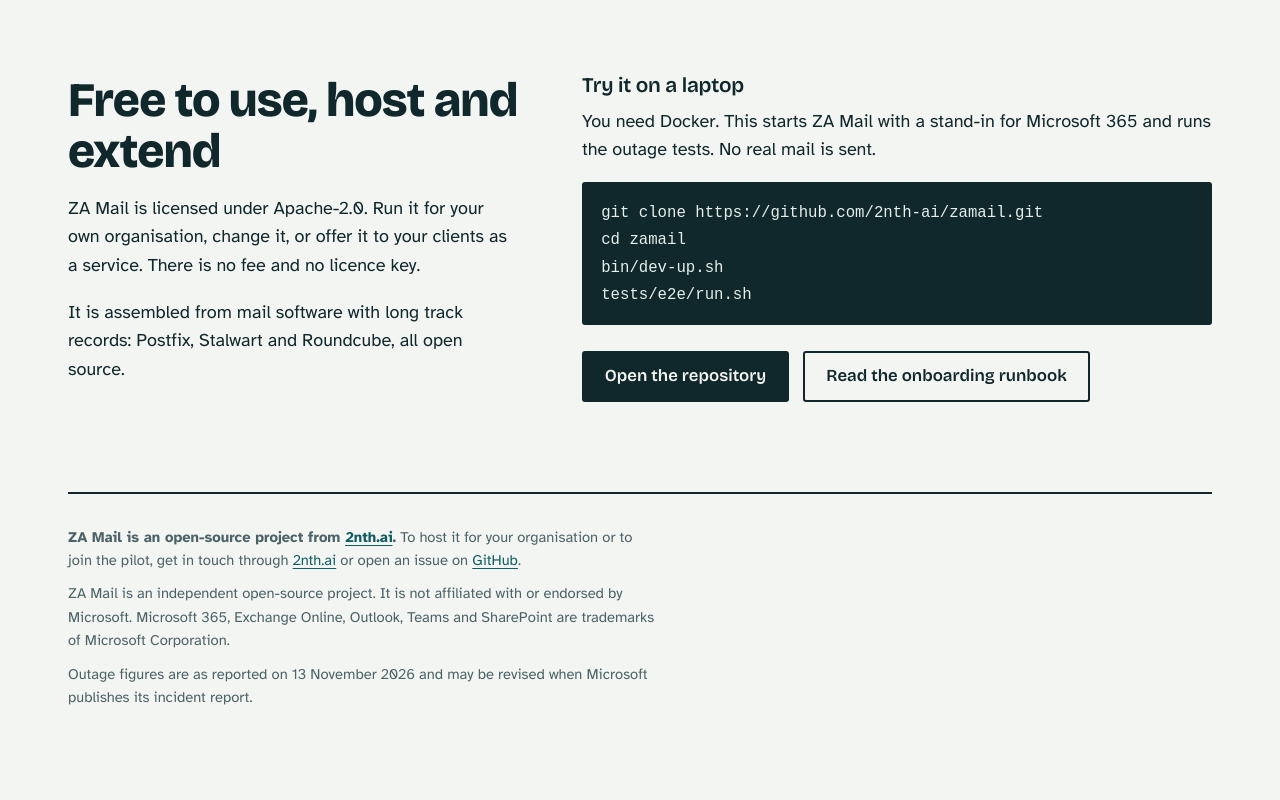
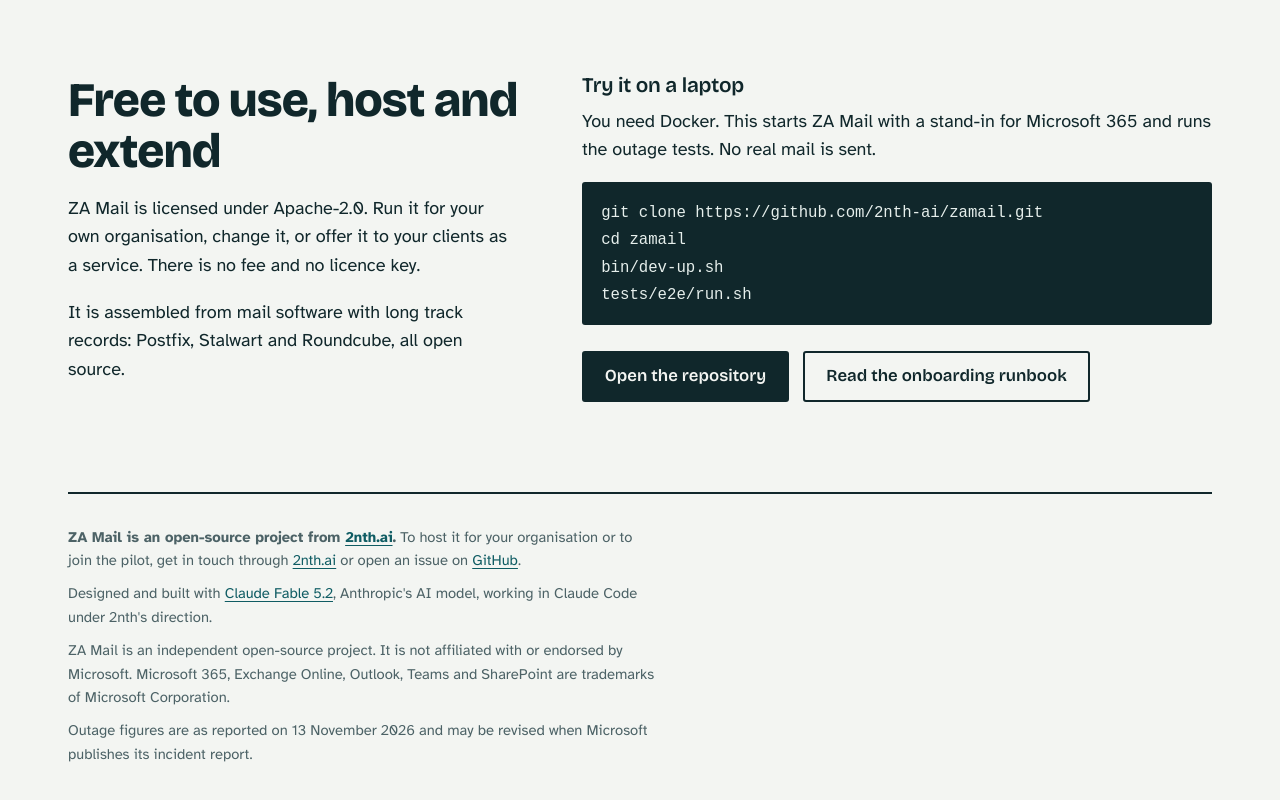
Before and after one commit to 2nth-ai/zamail, a plain HTML site: page site/index.html in a window 1280 px wide. Shown: the part 3785-4585 px from the top of the page. Before the commit the page ends 4543 px from the top, so only its background shows below. Drawn offline with nearby package versions, Linux system fonts and the light colour scheme.

Commit message:
Credit Claude Fable 5.2 as the model that built the first release
Co-Authored-By: Claude Fable 5.2 <noreply@anthropic.com>

```diff
--- a/site/index.html
+++ b/site/index.html
@@ -262,6 +262,7 @@ tests/e2e/run.sh</code></pre>
 
   <footer>
     <p><strong>ZA Mail is an open-source project from <a href="https://2nth.ai">2nth.ai</a>.</strong> To host it for your organisation or to join the pilot, get in touch through <a href="https://2nth.ai">2nth.ai</a> or open an issue on <a href="https://github.com/2nth-ai/zamail/issues">GitHub</a>.</p>
+    <p>Designed and built with <a href="https://www.anthropic.com/claude">Claude Fable 5.2</a>, Anthropic's AI model, working in Claude Code under 2nth's direction.</p>
     <p>ZA Mail is an independent open-source project. It is not affiliated with or endorsed by Microsoft. Microsoft 365, Exchange Online, Outlook, Teams and SharePoint are trademarks of Microsoft Corporation.</p>
     <p>Outage figures are as reported on 13 November 2026 and may be revised when Microsoft publishes its incident report.</p>
   </footer>
```
Also changed, not shown: 3 other files.
